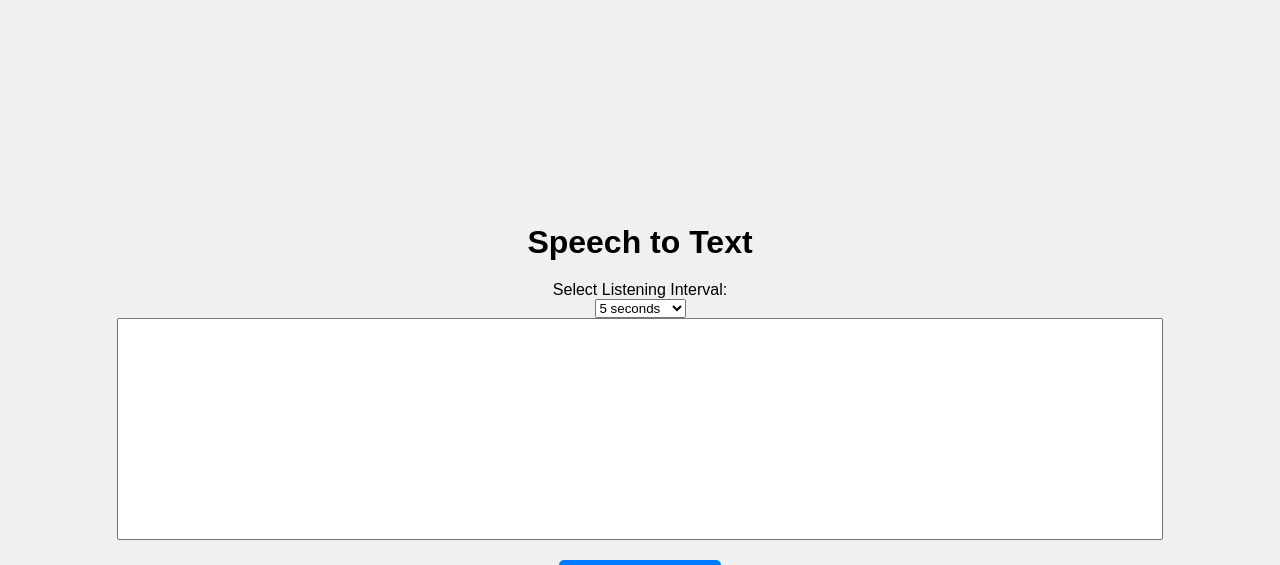
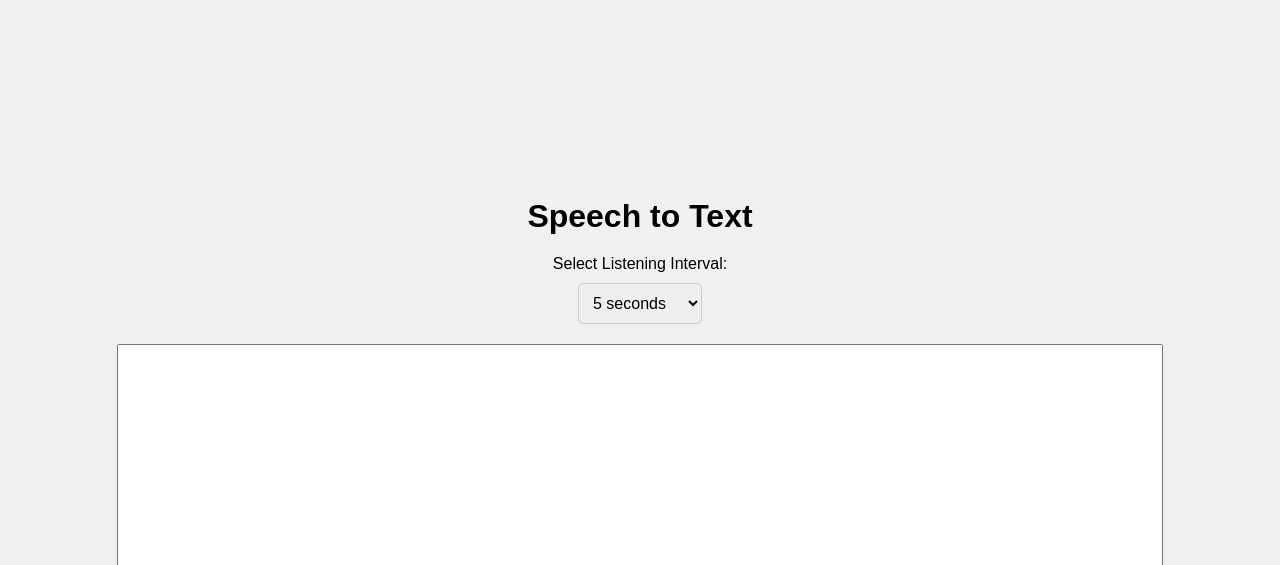
Before and after one commit to meenbeese/NewHacks24, a Flask app: page / in a window 1280 px wide. Shown: the top 565 px of the page. Run offline with Flask 3, Linux system fonts and the light colour scheme.

Commit message:
Improve dropdown menu UI

```diff
--- a/templates/index.html
+++ b/templates/index.html
@@ -45,6 +45,17 @@
         }
         .stop:hover {
             background-color: #cc0000;
+        }
+        label {
+            margin-bottom: 10px;
+            font-size: 16px;
+        }
+        select {
+            padding: 10px;
+            font-size: 16px;
+            border: 1px solid #ccc;
+            border-radius: 5px;
+            margin-bottom: 20px;
         }
     </style>
 </head>
```
